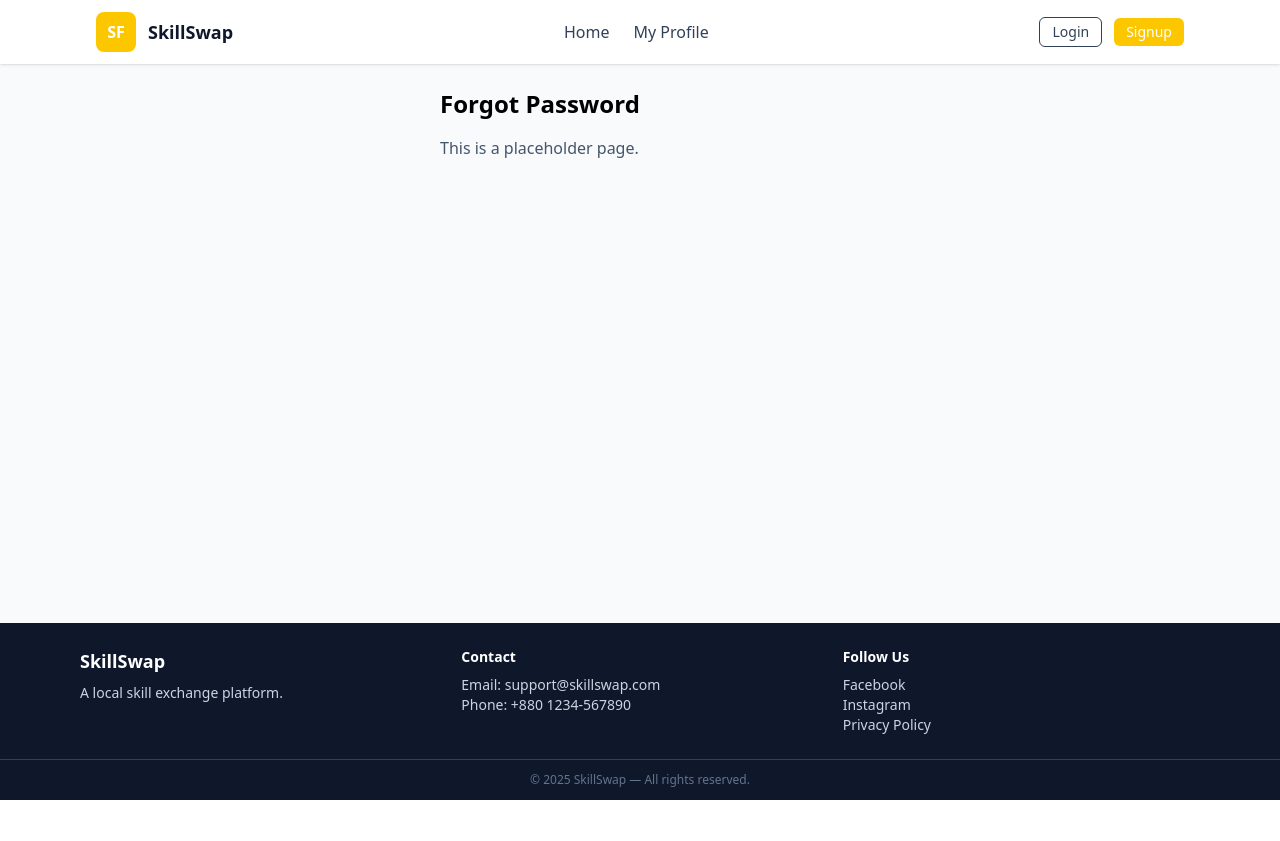
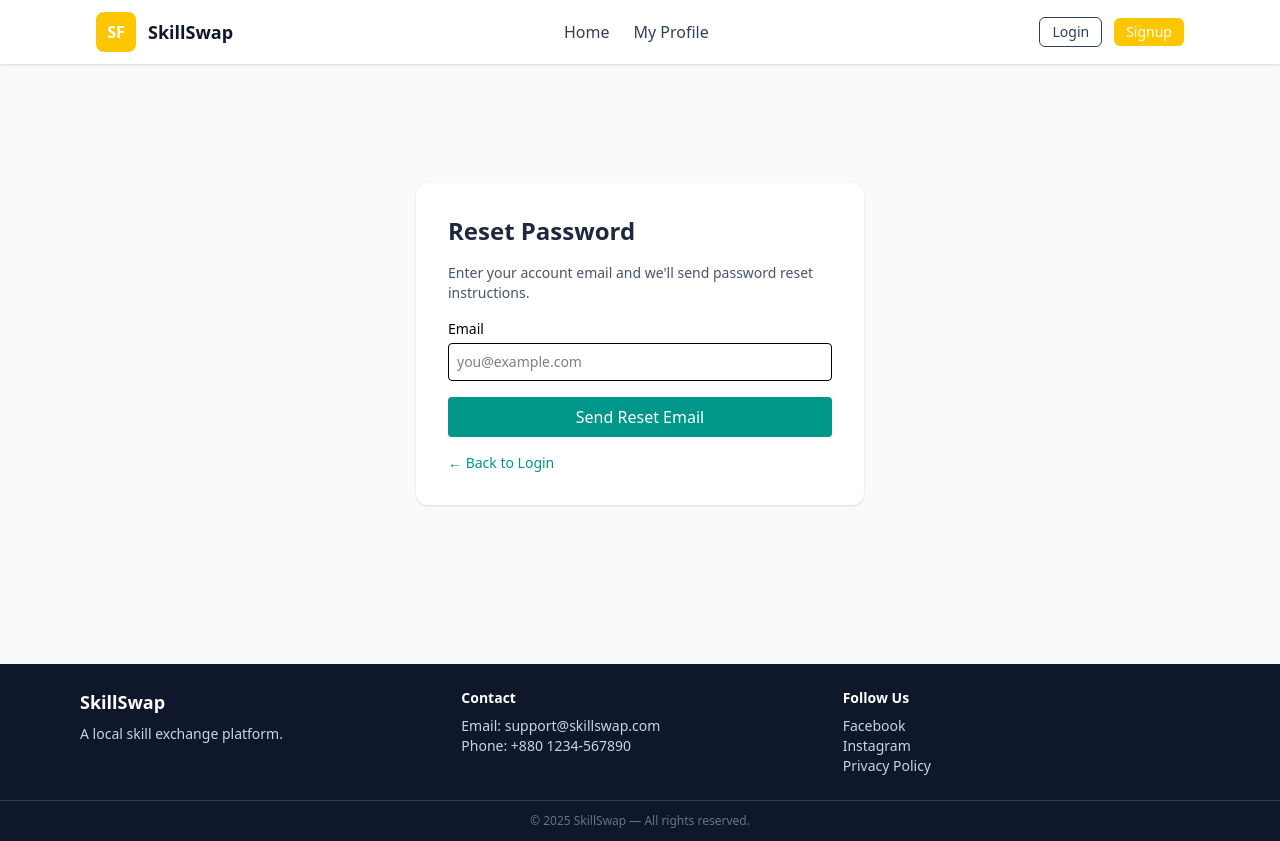
Before and after one commit to MdMoonRahmanNayem/assignment09-SkillSwap, a React (Vite) app: page /forgot-password in a window 1280 px wide. Before the commit the page ends 800 px from the top, so only its background shows below. Built offline with nearby package versions, Linux system fonts and the light colour scheme; no server answers.

Commit message:
create forgetpassword

```diff
--- a/src/pages/ForgotPassword.jsx
+++ b/src/pages/ForgotPassword.jsx
@@ -1,11 +1,81 @@
 // src/pages/ForgotPassword.jsx
-import React from "react"
+import React, { useState, useEffect } from "react";
+import { useLocation, useNavigate } from "react-router-dom";
+import { getAuth, sendPasswordResetEmail } from "firebase/auth";
+import toast, { Toaster } from "react-hot-toast";
 
 export default function ForgotPassword() {
+  const auth = getAuth();
+  const location = useLocation();
+  const navigate = useNavigate();
+
+  const prefillEmail = location.state?.email || "";
+  const [email, setEmail] = useState(prefillEmail);
+  const [loading, setLoading] = useState(false);
+
+  useEffect(() => {
+    setEmail(prefillEmail);
+  }, [prefillEmail]);
+
+  const handleReset = async (e) => {
+    e.preventDefault();
+    if (!email) {
+      toast.error("Please enter your email.");
+      return;
+    }
+
+    setLoading(true);
+    try {
+      await sendPasswordResetEmail(auth, email);
+      toast.success("Reset email sent. Redirecting to Gmail...");
+      window.open("https://mail.google.com", "_blank");
+      setTimeout(() => navigate("/login"), 800);
+    } catch (error) {
+      const message = error?.message ? error.message.split(":").slice(1).join(":").trim() : "Failed to send reset email";
+      toast.error(message);
+    } finally {
+      setLoading(false);
+    }
+  };
+
   return (
-    <div className="max-w-md mx-auto p-6">
-      <h1 className="text-2xl font-bold mb-4">Forgot Password</h1>
-      <p className="text-slate-600">This is a placeholder page.</p>
+    <div className="min-h-[70vh] flex items-center justify-center px-4">
+      <Toaster position="top-right" />
+      <div className="w-full max-w-md bg-white p-8 rounded-xl shadow">
+        <h2 className="text-2xl font-semibold mb-4 text-slate-800">Reset Password</h2>
+
+        <p className="text-sm text-slate-600 mb-4">
+          Enter your account email and we'll send password reset instructions.
+        </p>
+
+        <form onSubmit={handleReset} className="space-y-4">
+          <label className="block text-sm">
+            Email
+            <input
+              type="email"
+              value={email}
+              onChange={(e) => setEmail(e.target.value)}
+              required
+              className="w-full mt-1 p-2 border rounded"
+              placeholder="you@example.com"
+            />
+          </label>
+
+          <button
+            type="submit"
+            disabled={loading}
+            className="w-full bg-teal-600 text-white py-2 rounded disabled:opacity-60"
+          >
+            {loading ? "Sending..." : "Send Reset Email"}
+          </button>
+        </form>
+
+        <div className="mt-4 text-sm text-slate-600">
+          <button onClick={() => navigate(-1)} className="text-teal-600 hover:underline">
+            ← Back to Login
+          </button>
+        </div>
+      </div>
     </div>
-  )
+  );
 }
```
